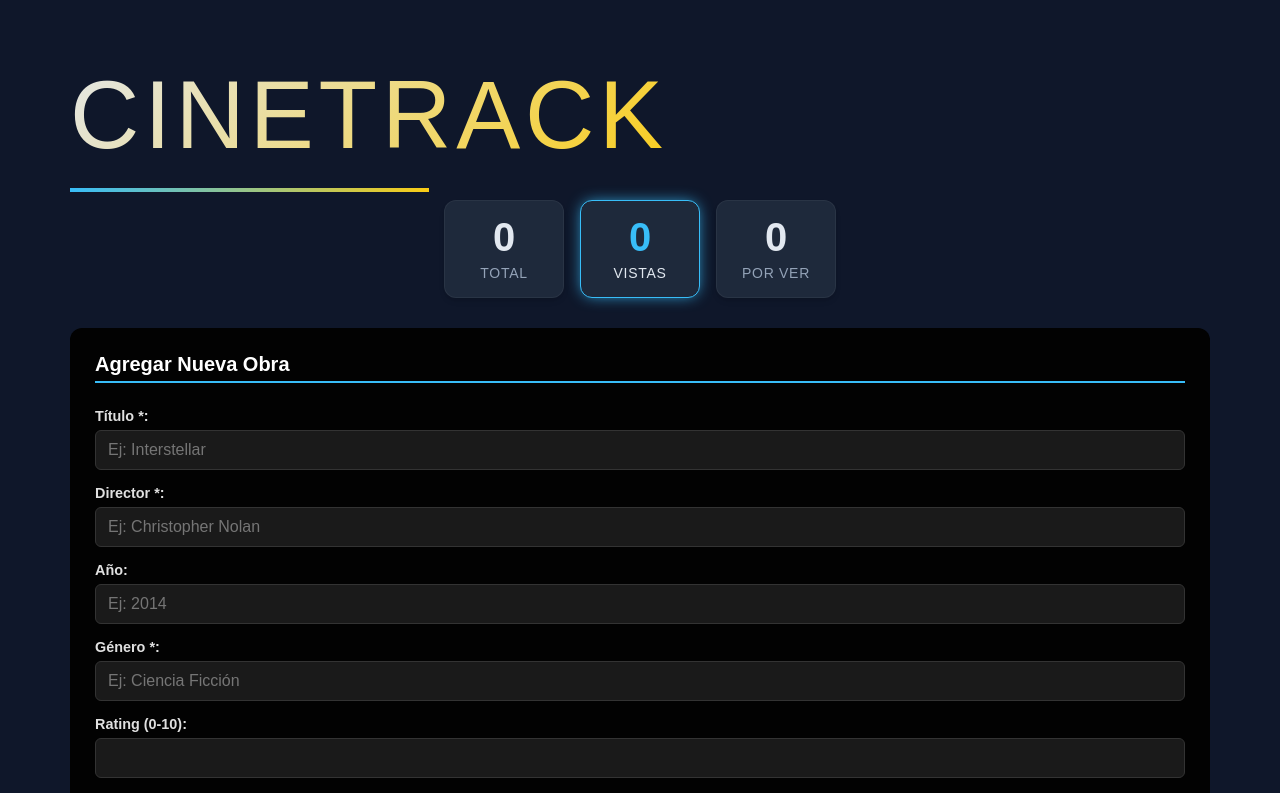
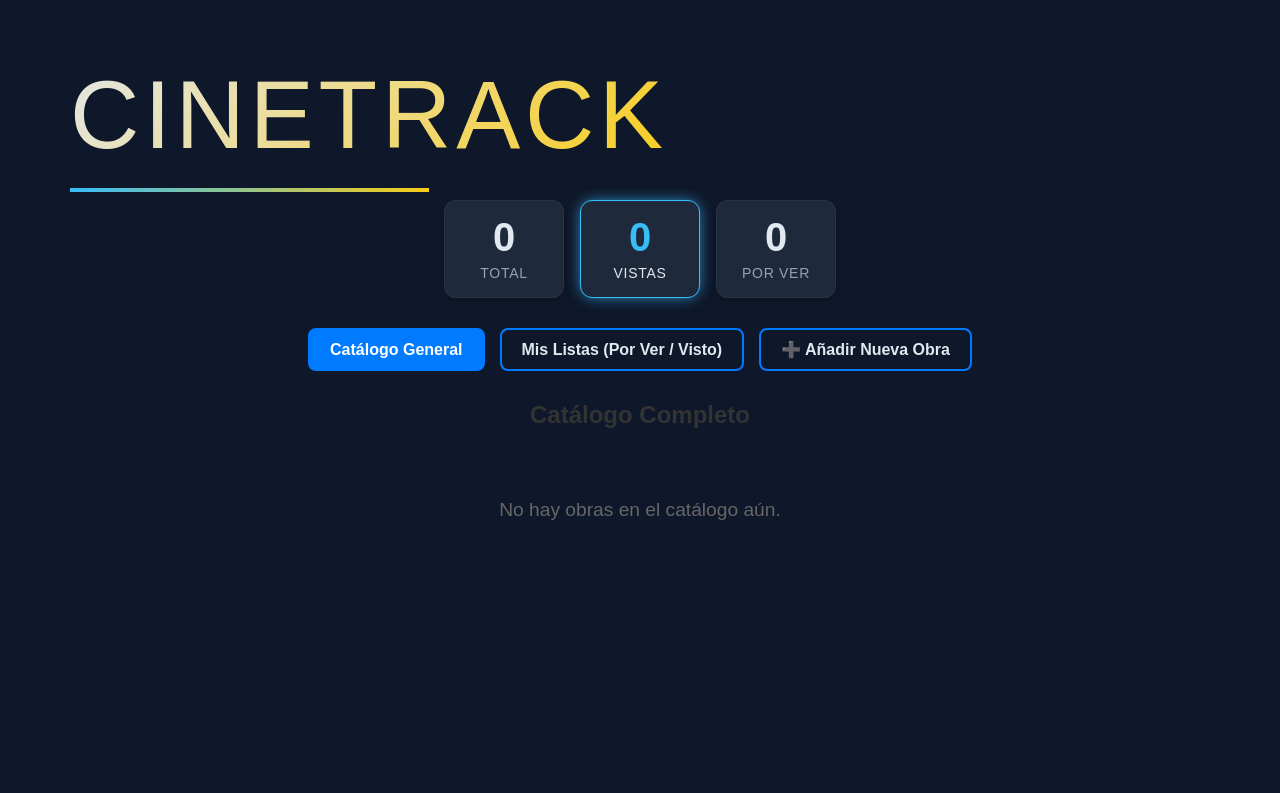
Before and after one commit to mateoalday/PeliculasReact, a React (Vite) app: page / in a window 1280 px wide. Shown: the top 793 px of the page. Built offline with nearby package versions, Linux system fonts and the light colour scheme.

Commit message:
catalogo implementado, secciones separadas

```diff
--- /dev/null
+++ b/src/Components/Catalogo/Catalogo.jsx
@@ -0,0 +1,28 @@
+import styles from './Catalogo.module.css';
+import MediaCard from '../MediaCard/MediaCard';
+
+const Catalogo = ({ peliculas, accionEliminar, accionEditar, accionCambiarEstado }) => {
+    return (
+        <div className={styles.catalogoContainer}>
+            <h2 className={styles.titulo}>Catálogo Completo</h2>
+            <div className={styles.grid}>
+                {peliculas.length === 0 ? (
+                    <p className={styles.empty}>No hay obras en el catálogo aún.</p>
+                ) : (
+                    peliculas.map(item => (
+                        <MediaCard
+                            key={item.id}
+                            item={item}
+                            accionEliminar={accionEliminar}
+                            accionEditar={accionEditar}
+                            accionCambiarEstado={accionCambiarEstado}
+                            textoBotonEstado={item.visto ? "Marcar por Ver" : "Marcar como Visto"}
+                        />
+                    ))
+                )}
+            </div>
+        </div>
+    );
+};
+
+export default Catalogo;
--- /dev/null
+++ b/src/Components/Catalogo/Catalogo.module.css
@@ -0,0 +1,24 @@
+.catalogoContainer {
+    margin-top: var(--spacing-lg, 20px);
+}
+
+.titulo {
+    text-align: center;
+    margin-bottom: 20px;
+    color: var(--color-primary, #333);
+}
+
+.grid {
+    display: grid;
+    grid-template-columns: repeat(auto-fill, minmax(280px, 1fr));
+    gap: 20px;
+    padding: 10px;
+}
+
+.empty {
+    grid-column: 1 / -1;
+    text-align: center;
+    color: #666;
+    font-size: 1.2rem;
+    padding: 40px;
+}
--- a/src/pages/Home/Home.jsx
+++ b/src/pages/Home/Home.jsx
@@ -4,6 +4,7 @@ import MediaList from "../../components/MediaList/MediaList.jsx";
 import styles from "./Home.module.css";
 import MediaForm from '../../components/MediaForm/MediaForm.jsx';
 import StatsPanel from '../../Components/StatsPanel/StatsPanel.jsx';
+import Catalogo from '../../components/Catalogo/Catalogo.jsx';
 
 const Home = () => {
   const [peliculas, setPeliculas] = useState([]);
@@ -13,7 +14,8 @@ const Home = () => {
   const [ordenarPor, setOrdenarPor] = useState('');
   const [orden, setOrden] = useState('asc');
   const [editando, setEditando] = useState(null);
-  const [cargado, setCargado] = useState(false)
+  const [cargado, setCargado] = useState(false);
+  const [vistaActiva, setVistaActiva] = useState('catalogo');
 
    // 1-LEER: Al cargar la página lee las películas guardadas en localStorage
   // El [] hace que se ejecute solo una vez al montar el componente
@@ -54,6 +56,7 @@ const Home = () => {
         }
       ]);
     }
+    setVistaActiva('catalogo');
   };
 
   // Cambia el estado visto/no visto de una película buscándola por su id
@@ -95,19 +98,60 @@ const Home = () => {
       <Titulo>CineTrack</Titulo>
       {/* Panel que muestra estadísticas del total de películas */}
       <StatsPanel peliculas={peliculas} />
-      {/* Formulario para agregar o editar películas */}
+
+      <div className={styles.tabsContainer}>
+        <button
+          className={`${styles.tabBtn} ${vistaActiva === 'catalogo' ? styles.activeTab : ''}`}
+          onClick={() => setVistaActiva('catalogo')}
+        >
+          Catálogo General
+        </button>
+        <button
+          className={`${styles.tabBtn} ${vistaActiva === 'listas' ? styles.activeTab : ''}`}
+          onClick={() => setVistaActiva('listas')}
+        >
+          Mis Listas (Por Ver / Visto)
+        </button>
+        <button
+          className={`${styles.tabBtn} ${vistaActiva === 'gestion' ? styles.activeTab : ''}`}
+          onClick={() => setVistaActiva('gestion')}
+        >
+          {editando ? '📝 Editando Obra...' : '➕ Añadir Nueva Obra'}
+        </button>
+      </div>
+
+      {vistaActiva === 'gestion' && (
         <MediaForm
           editingMedia={editando}
           onSubmit={handleSubmit}
-        onCancel={() => setEditando(null)}
+          onCancel={() => {
+            setEditando(null);
+            setVistaActiva('catalogo');
+          }}
         />
-      {/* Lista de películas con las acciones de eliminar, editar y cambiar estado */}
+      )}
+
+      {vistaActiva === 'catalogo' && (
+        <Catalogo peliculas={peliculasFiltradas}
+          accionEliminar={(item) => eliminar(item.id)}
+          accionEditar={(item) => {
+            setEditando(item);
+            setVistaActiva('gestion');
+          }}
+          accionCambiarEstado={(item) => cambiarEstado(item.id)} />
+      )}
+
+      {vistaActiva === 'listas' && (
         <MediaList
           peliculas={peliculasFiltradas}
           accionEliminar={(item) => eliminar(item.id)}
-        accionEditar={(item) => setEditando(item)}
+          accionEditar={(item) => {
+            setEditando(item);
+            setVistaActiva('gestion');
+          }}
           accionCambiarEstado={(item) => cambiarEstado(item.id)}
         />
+      )}
     </div>
   );
 };
--- a/src/pages/Home/Home.module.css
+++ b/src/pages/Home/Home.module.css
@@ -18,3 +18,36 @@
 .listsSection {
   margin-top: var(--spacing-lg);
 }
+
+.tabsContainer {
+  display: flex;
+  justify-content: center;
+  gap: 15px;
+  margin-bottom: 30px;
+}
+
+.tabBtn {
+  background-color: transparent;
+  border: 2px solid var(--color-primary, #007bff);
+  color: var(--color-text, #333);
+  padding: 10px 20px;
+  border-radius: 8px;
+  cursor: pointer;
+  font-weight: bold;
+  font-size: 1rem;
+  transition: all 0.3s ease;
+}
+
+.tabBtn:hover {
+  background-color: rgba(0, 123, 255, 0.1);
+}
+
+.activeTab {
+  background-color: var(--color-primary, #007bff);
+  color: white;
+  border-color: var(--color-primary, #007bff);
+}
+
+.activeTab:hover {
+  background-color: var(--color-primary, #0056b3);
+}
```
Lines whose indentation alone changed are shown as unchanged.
